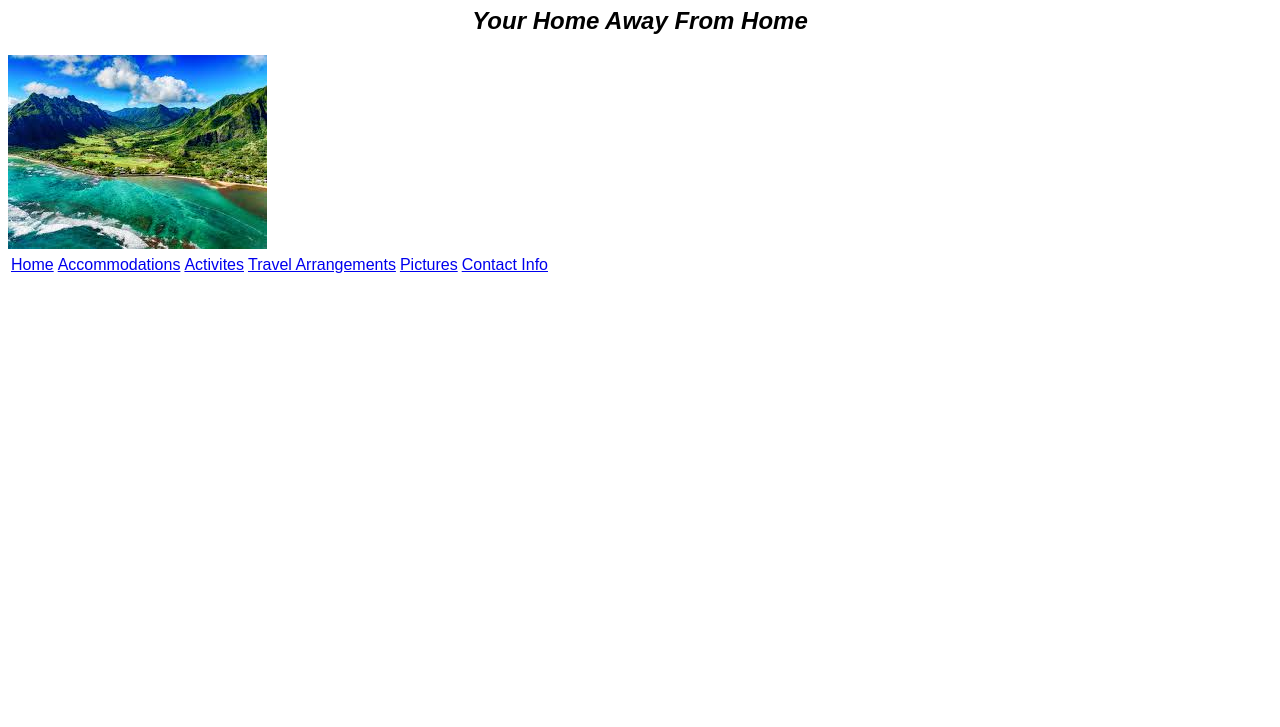
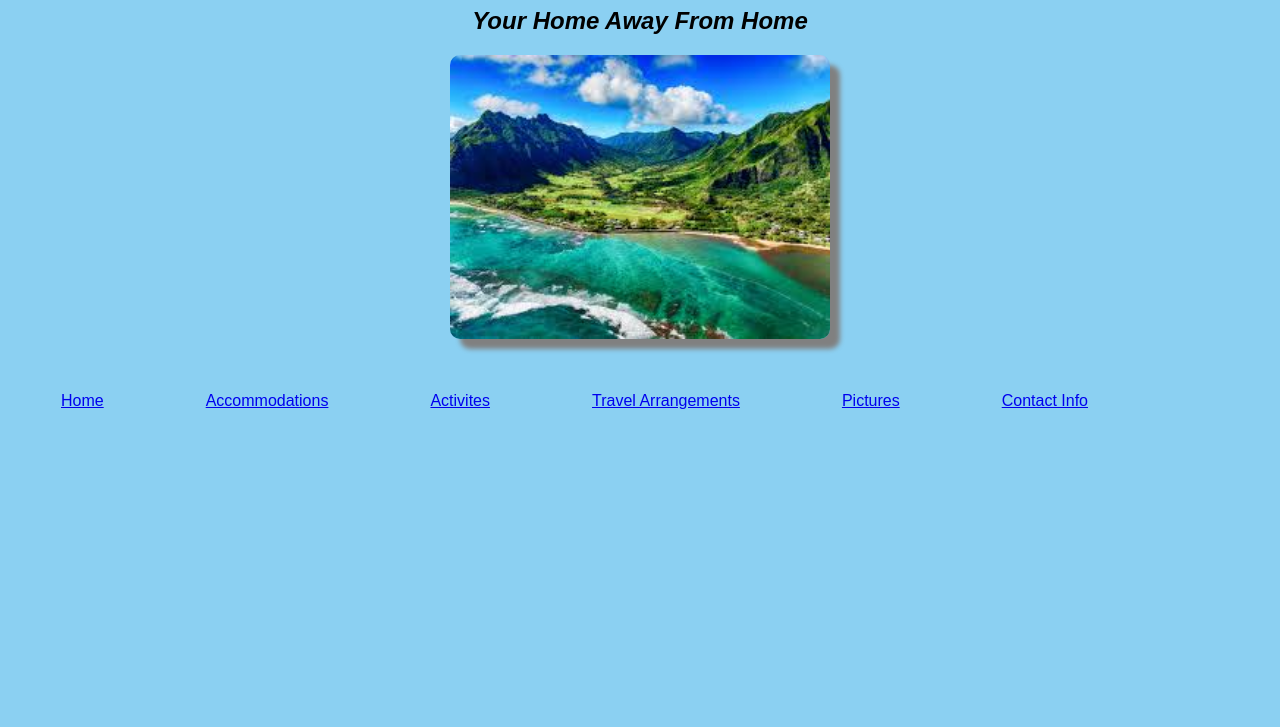
Before and after one commit to marialagunero/island-resort, a plain HTML site: page index.html in a window 1280 px wide. Shown: the part 73-800 px from the top of the page. Drawn offline with Linux system fonts and the light colour scheme; files whose address does not match are found by name.

Commit message:
add shadow to picture and space out navigation links.

```diff
--- a/css/styles.css
+++ b/css/styles.css
@@ -14,5 +14,20 @@ p {
 }
 
 body {font-family: sans-serif;
-  background-color: white;
+  background-color:hsla(200,80%,50%,.5);
 }
+
+
+td {
+  display: inline-block;
+  margin: 50px;
+}
+
+img {
+  display: block;
+  margin-left: auto;
+  margin-right: auto;
+  width: 30%;
+  border-radius: 10px;
+  box-shadow: 10px 10px 5px grey;
+}
```
Also changed, not shown: index.html (+1 -1 lines).
